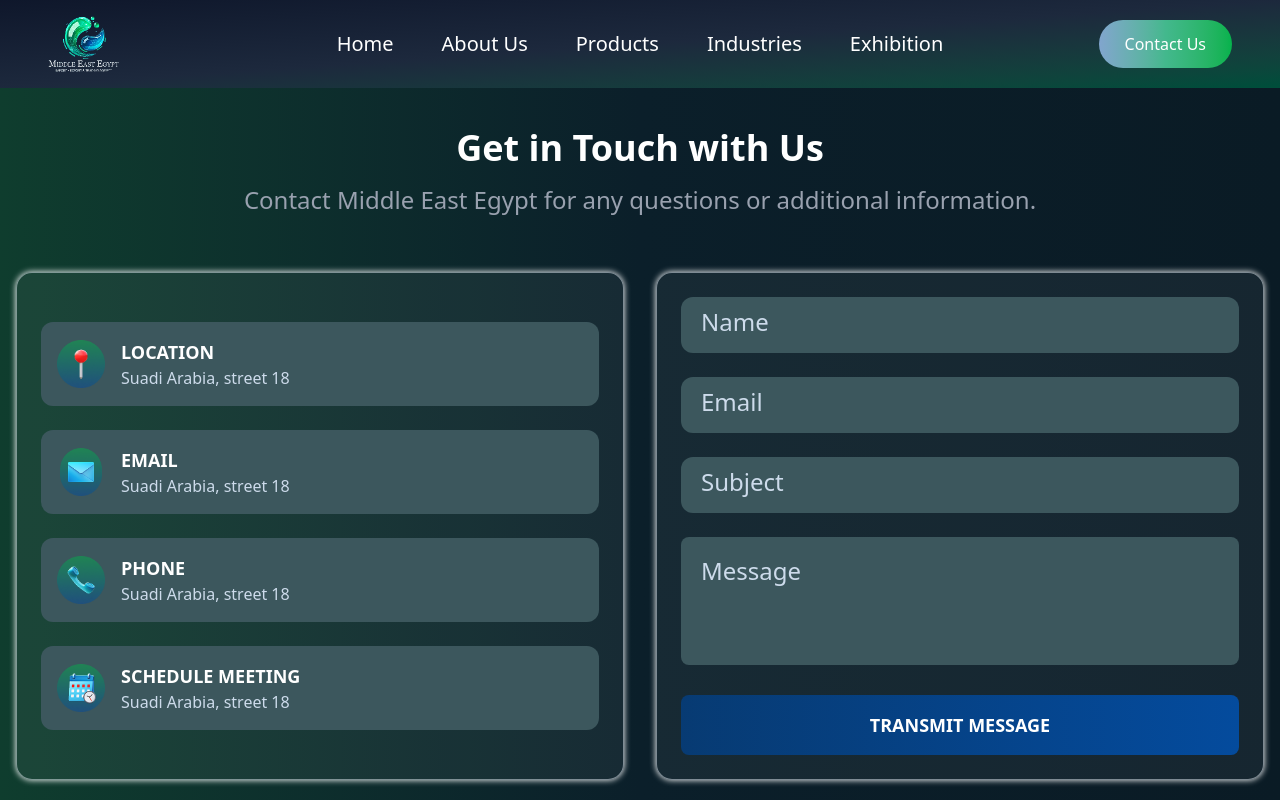
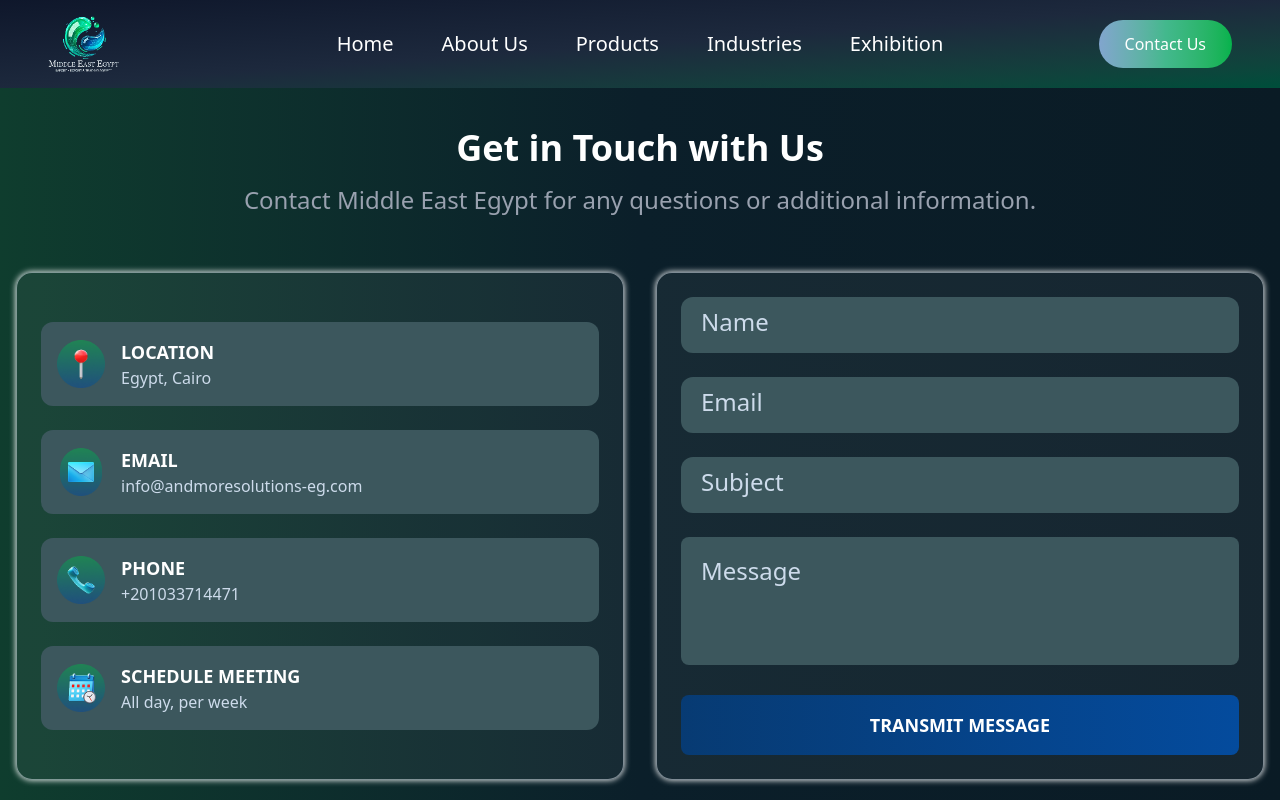
Before and after one commit to yassersalem74/Middle-East, a React (Vite) app: page /contact in a window 1280 px wide. Shown: the top 800 px of the page. Built offline with nearby package versions, Linux system fonts and the light colour scheme.

Commit message:
hanlde data information

```diff
--- a/src/pages/ContactUS.jsx
+++ b/src/pages/ContactUS.jsx
@@ -1,8 +1,31 @@
-import React from 'react'
+import React from "react";
 
 export default function ContactUS() {
+  const contactData = [
+    {
+      icon: "location.png",
+      title: "LOCATION",
+      text: "Egypt, Cairo",
+    },
+    {
+      icon: "email.png",
+      title: "EMAIL",
+      text: "info@andmoresolutions-eg.com",
+    },
+    {
+      icon: "phone.png",
+      title: "PHONE",
+      text: "+201033714471",
+    },
+    {
+      icon: "calendar.png",
+      title: "SCHEDULE MEETING",
+      text: "All day, per week",
+    },
+  ];
+
   return (
-        <section className="py-16 ">
+    <section className="py-16 ">
       <div className="max-w-7xl mx-auto px-4">
         {/* Header */}
         <div className="text-center mb-14">
@@ -19,17 +42,11 @@ export default function ContactUS() {
         <div className="grid grid-cols-1 lg:grid-cols-2 gap-8">
           {/* LEFT CARD */}
           <div className="rounded-2xl flex flex-col justify-center border border-[#E6EDF580] shadow-[0px_0px_6px_0px_white] p-6 space-y-6 bg-white/5">
-            {/* Item */}
-            {[
-              { icon: "location.png", title: "LOCATION" },
-              { icon: "email.png", title: "EMAIL" },
-              { icon: "phone.png", title: "PHONE" },
-              { icon: "calendar.png", title: "SCHEDULE MEETING" },
-            ].map((item, index) => (
+            {contactData.map((item, index) => (
               <div
                 key={index}
                 className="flex items-center gap-4 bg-[#3C575D] rounded-xl p-4
-                   duration-500
+                  duration-500
                   hover:bg-gradient-to-l
                   hover:from-[#05b24c]
                   hover:to-[#3c575d]"
@@ -44,7 +61,7 @@ export default function ContactUS() {
                     {item.title}
                   </p>
                   <p className="text-[#CDDBEB] text-base">
-                    Suadi Arabia, street 18
+                    {item.text}
                   </p>
                 </div>
               </div>
@@ -54,7 +71,6 @@ export default function ContactUS() {
           {/* RIGHT CARD */}
           <div className="rounded-2xl border border-[#E6EDF580] shadow-[0px_0px_6px_0px_white] p-6 bg-white/5">
             <form className="space-y-6">
-              {/* Input */}
               {["Name", "Email", "Subject"].map((placeholder, index) => (
                 <input
                   key={index}
@@ -75,7 +91,6 @@ export default function ContactUS() {
                 />
               ))}
 
-              {/* Textarea */}
               <textarea
                 rows="4"
                 placeholder="Message"
@@ -94,7 +109,6 @@ export default function ContactUS() {
                 "
               />
 
-              {/* Button */}
               <button
                 type="submit"
                 className="
@@ -107,8 +121,8 @@ export default function ContactUS() {
                   rounded-lg
                   cursor-pointer
                   border-transparent
-                    hover:bg-blue-200
-                    hover:[border-image:linear-gradient(to_left,#033F83CC,#044B9D)_1]
+                  hover:bg-blue-200
+                  hover:[border-image:linear-gradient(to_left,#033F83CC,#044B9D)_1]
                   hover:opacity-90
                   transition
                 "
@@ -120,5 +134,5 @@ export default function ContactUS() {
         </div>
       </div>
     </section>
-  )
+  );
 }
```
